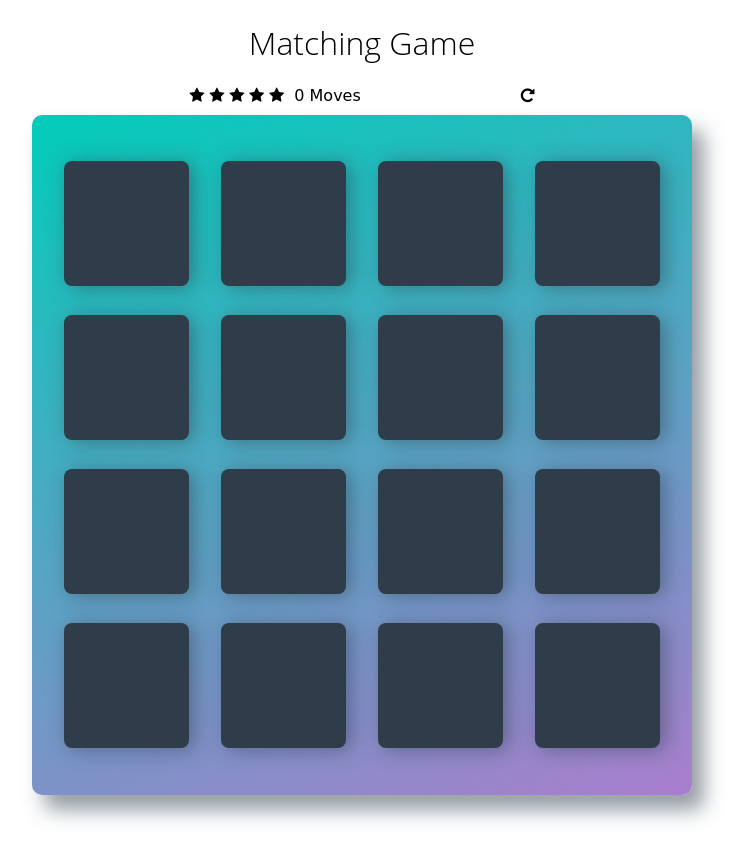
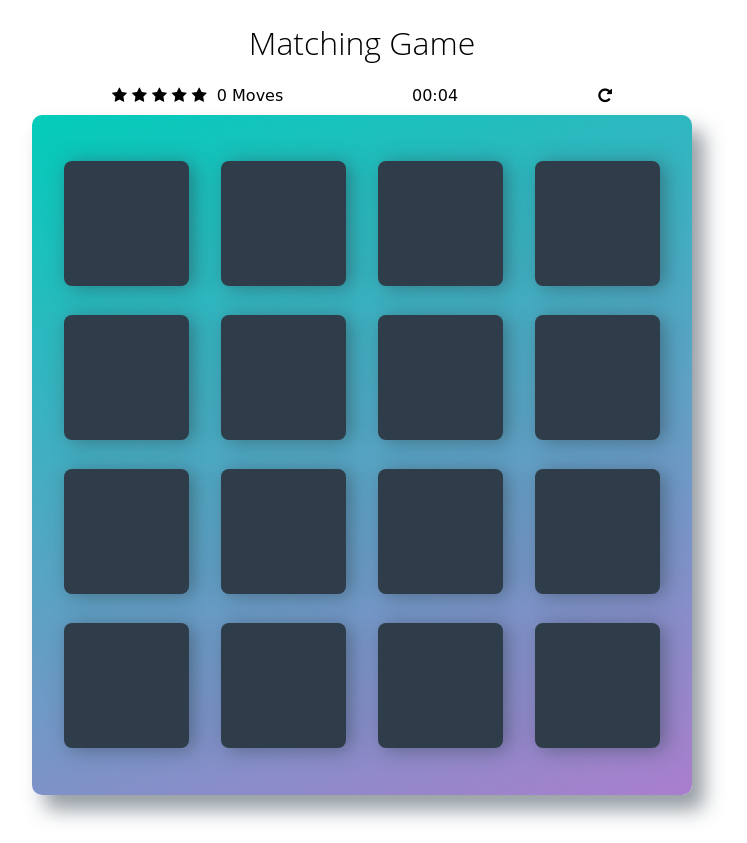
Before and after one commit to jnmaas/Matching-game, a plain HTML site: page index.html in a window 1280 px wide. Shown: the whole page, without its empty margins (278-1025 px from the left). Drawn offline with Linux system fonts and the light colour scheme; a web font is replaced by a local one.

Commit message:
Added timer functionality

```diff
--- a/css/app.css
+++ b/css/app.css
@@ -100,23 +100,37 @@ h1 {
 
 .score-panel {
     text-align: left;
-    width: 345px;
+    width: 500px;
     margin-bottom: 10px;
 }
 
+.score-panel .score {
+    display: inline-block;
+    width: 300px;
+    float: left;
+}
+
 .score-panel .stars {
+    display: inline-block;
     margin: 0;
     padding: 0;
-    display: inline-block;
     margin: 0 5px 0 0;
 }
 
 .score-panel .stars li {
+    display: inline-block;
     list-style: none;
+}
+
+.score-panel .timer {
     display: inline-block;
+    width: 100px;
 }
 
 .score-panel .restart {
+    display: inline-block;
+    margin: 0;
+    padding: 0;
     float: right;
     cursor: pointer;
 }
--- a/index.html
+++ b/index.html
@@ -16,6 +16,7 @@
         </header>
 
         <section class="score-panel">
+          <div class="score">
             <ul class="stars">
               <li><i class="star fa fa-star"></i></li>
               <li><i class="star fa fa-star"></i></li>
@@ -25,10 +26,16 @@
         	  </ul>
 
         	  <span class="moves">4 Moves</span>
+          </div>
+
+          <div class = "timer">
+            <span class="time">00:00</span>
+          </div>
 
           <div class="restart">
             <i class="fa fa-repeat"></i>
           </div>
+
         </section>
 
         <ul class="deck">
--- a/js/app.js
+++ b/js/app.js
@@ -3,6 +3,10 @@ let cardsToCompare = [];
 let moves = 0;
 let noMatches = 0;
 let stars = 5;
+let seconds = 0;
+let minutes = 0;
+let t;
+let timerText = document.querySelector('.time');
 const allCards = ['diamond','diamond','paper-plane-o','paper-plane-o','bolt','bolt','cube','cube','anchor','anchor','leaf','leaf','bicycle','bicycle','bomb','bomb'];
 
 // Add event listeners for immutable elements
@@ -18,6 +22,8 @@ function restartGame() {
   moves = 0;
   noMatches = 0;
   stars = 5;
+  seconds = 0;
+  minutes = 0;
   shuffleDeck();
   displayScore();
 }
@@ -53,7 +59,7 @@ function shuffleArray(array) { // shuffle the list of cards using a custom shuff
 }
 // Manages the scoreboard by updating the stars and the moves text
 function displayScore() {
-  const movesText = (moves == 1) ? ' Move' : ' Moves';
+  const movesText = (moves == 1) ? ' Move ' : ' Moves';
   const movesLeftText = document.querySelector('.moves');
   movesLeftText.textContent = moves + movesText;
   switch(noMatches) {
@@ -114,10 +120,28 @@ function checkMatch() {
 function checkForWin() {
   const cardsMatched = document.querySelectorAll('.match');
   if (cardsMatched.length == 16) {
-    alert('Yeah! You win! You finished the game in ' + moves + ' moves, with a star rating of ' + stars + ' stars. Want to start again and try to improve your score?');
+    clearTimeout(t);
+    alert('Yeah! You win! Your score: ' + moves + ' moves, ' + stars + ' and a time of ' + timerText.textContent + '. Want to start again and try to improve your score?');
     restartGame();
   }
 }
+
+// shows timer on screen
+function showTimer() {
+  if (seconds >= 60) {
+    seconds = 0;
+    minutes++;
+  }
+  timerText.textContent = (minutes ? (minutes > 9 ? minutes : "0" + minutes) : "00") + ":" + (seconds > 9 ? seconds : "0" + seconds);
+  timer();
+  seconds++;
+}
+
+// updates showTimer every second
+function timer() {
+  t = setTimeout(showTimer, 1000);
+}
+timer();
 
 /*
  * set up the event listener for a card. If a card is clicked:
```
Lines whose indentation alone changed are shown as unchanged.
